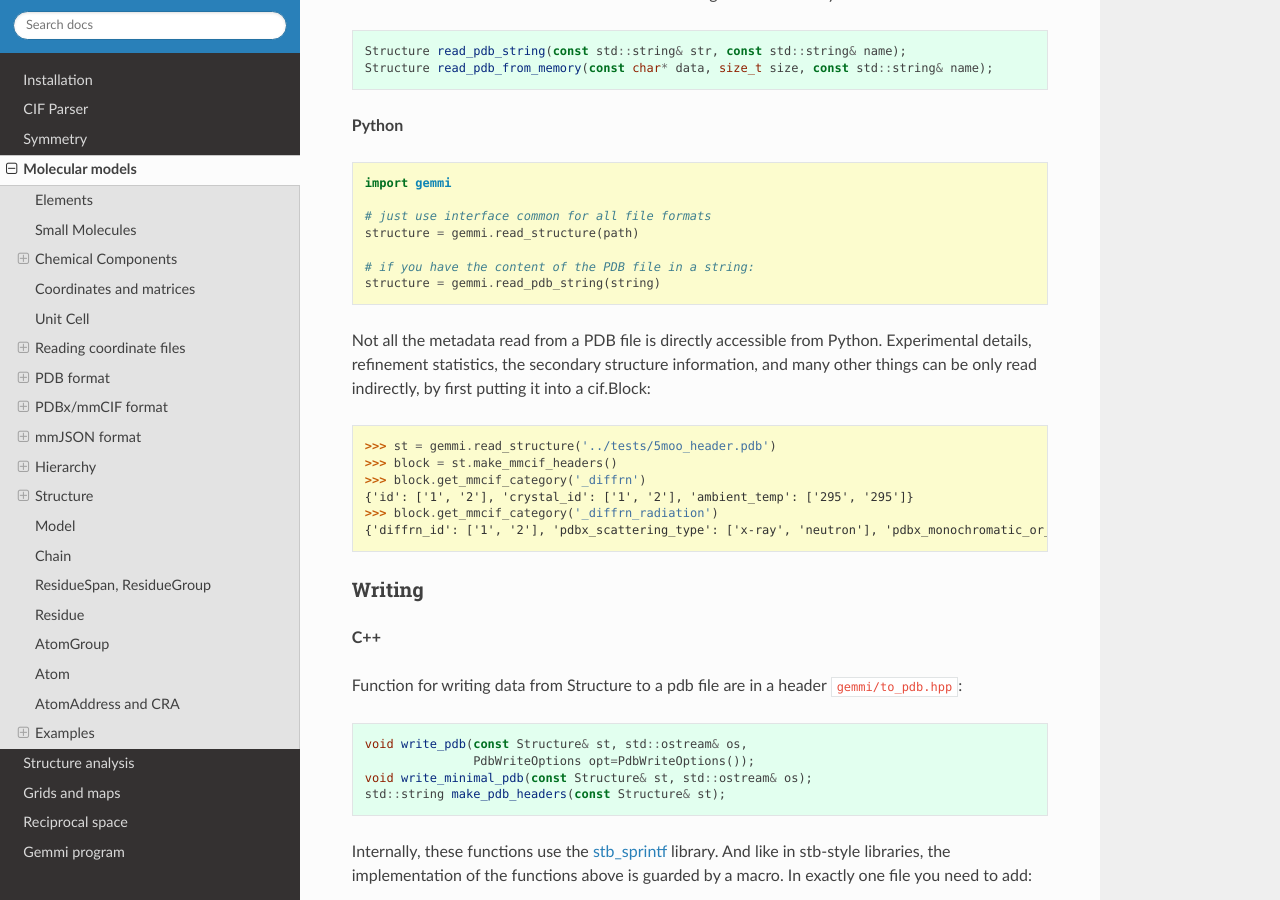
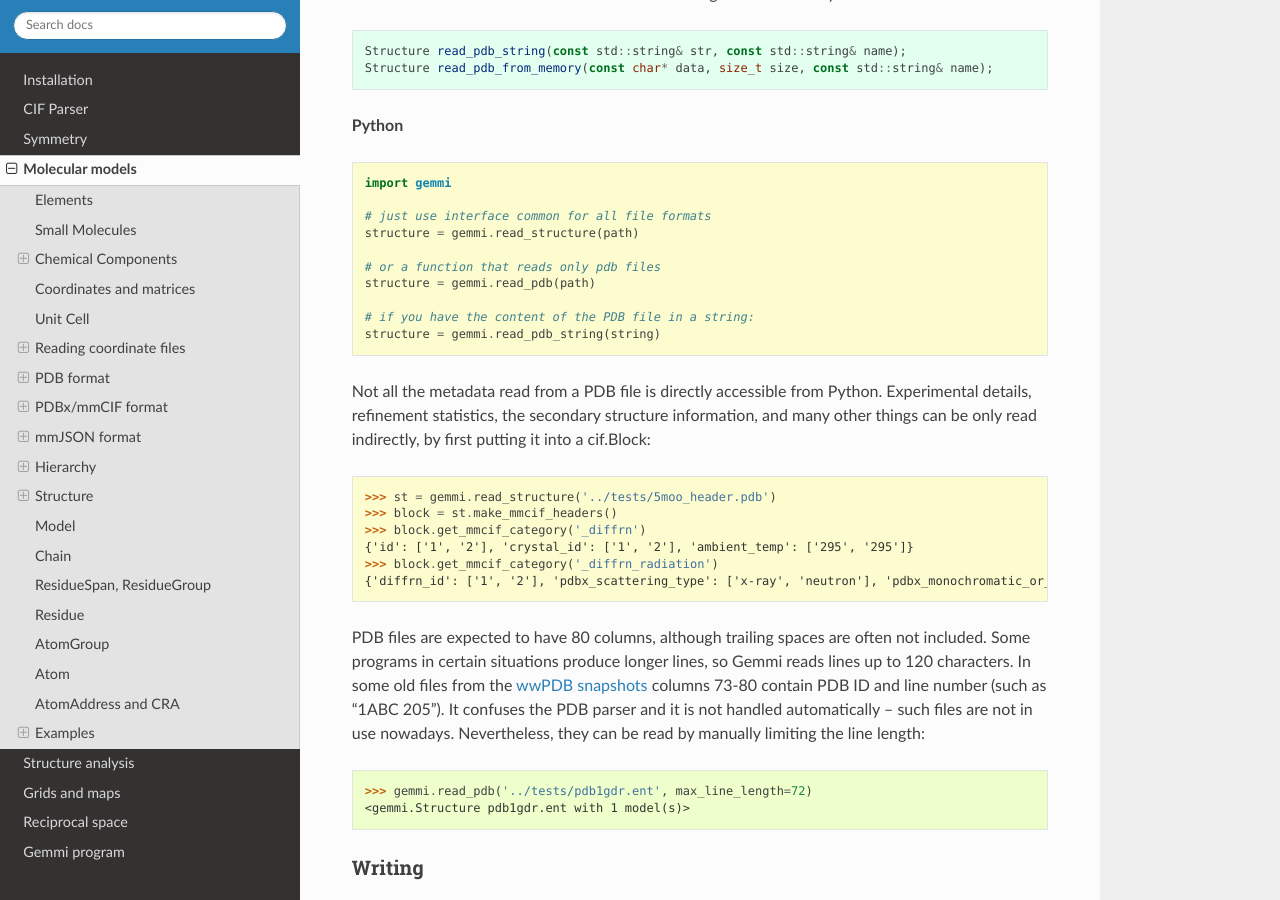
Before and after one commit to project-gemmi/gemmi, a Sphinx documentation site: the page built from docs/mol.rst, in a window 1280 px wide and 900 px high, scrolled down 13126 px. Built offline with Sphinx 7.4.7 and the Read the Docs theme 2.0.0, drawn with Linux system fonts in a browser that asks for light colours.

Commit message:
added python bindings to read_pdb_gz and max_line_length argument

```diff
--- a/docs/mol.rst
+++ b/docs/mol.rst
@@ -708,6 +708,9 @@ The content of the file can also be read from a string or from memory::
     # just use interface common for all file formats
     structure = gemmi.read_structure(path)
 
+    # or a function that reads only pdb files
+    structure = gemmi.read_pdb(path)
+
     # if you have the content of the PDB file in a string:
     structure = gemmi.read_pdb_string(string)
 
@@ -724,6 +727,18 @@ by first putting it into a cif.Block:
   {'id': ['1', '2'], 'crystal_id': ['1', '2'], 'ambient_temp': ['295', '295']}
   >>> block.get_mmcif_category('_diffrn_radiation')
   {'diffrn_id': ['1', '2'], 'pdbx_scattering_type': ['x-ray', 'neutron'], 'pdbx_monochromatic_or_laue_m_l': ['M', None], 'monochromator': [None, None]}
+
+PDB files are expected to have 80 columns, although trailing spaces are
+often not included. Some programs in certain situations produce longer lines,
+so Gemmi reads lines up to 120 characters. In some old files from
+the `wwPDB snapshots <ftp://snapshots.rcsb.org/20050106/>`_
+columns 73-80 contain PDB ID and line number (such as "1ABC 205").
+It confuses the PDB parser and it is not handled automatically -- such
+files are not in use nowadays. Nevertheless, they can be read by manually
+limiting the line length:
+
+  >>> gemmi.read_pdb('../tests/pdb1gdr.ent', max_line_length=72)
+  <gemmi.Structure pdb1gdr.ent with 1 model(s)>
 
 Writing
 -------
```
Also changed, not shown: 5 other files.
